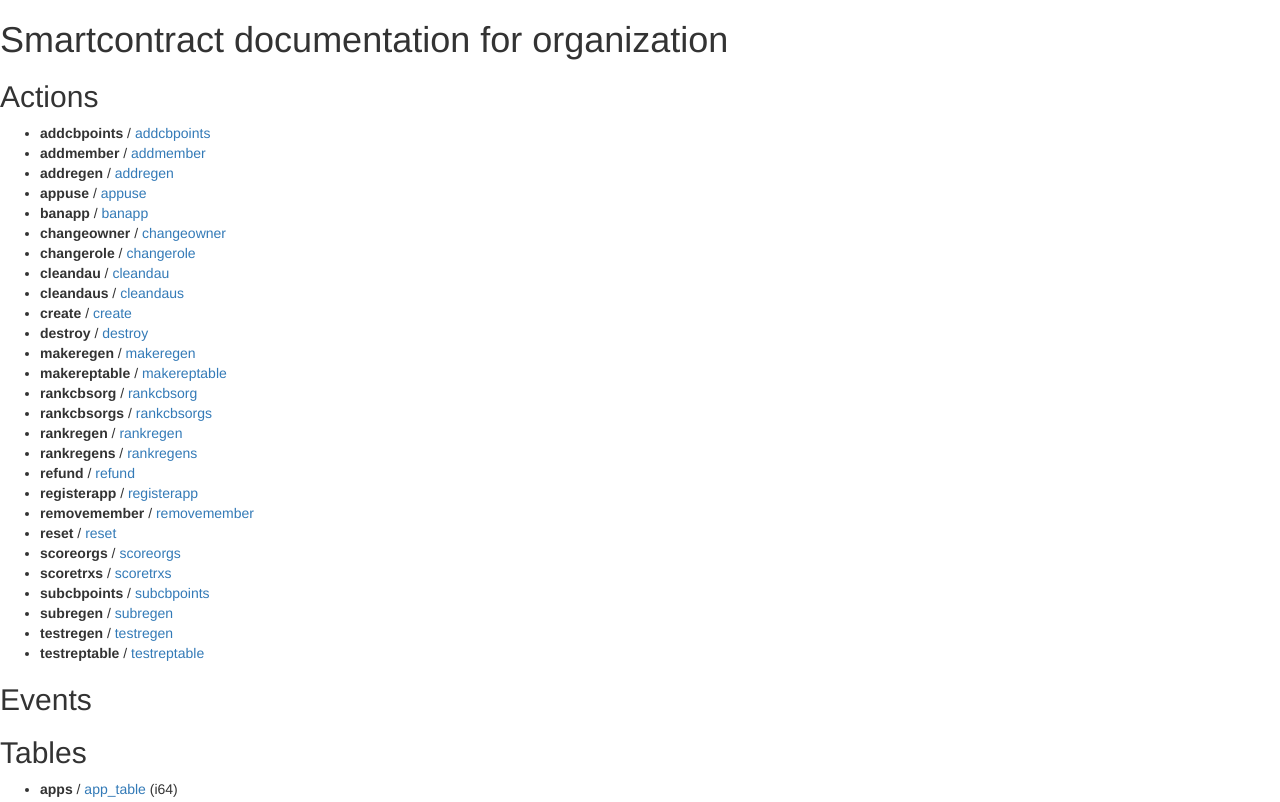
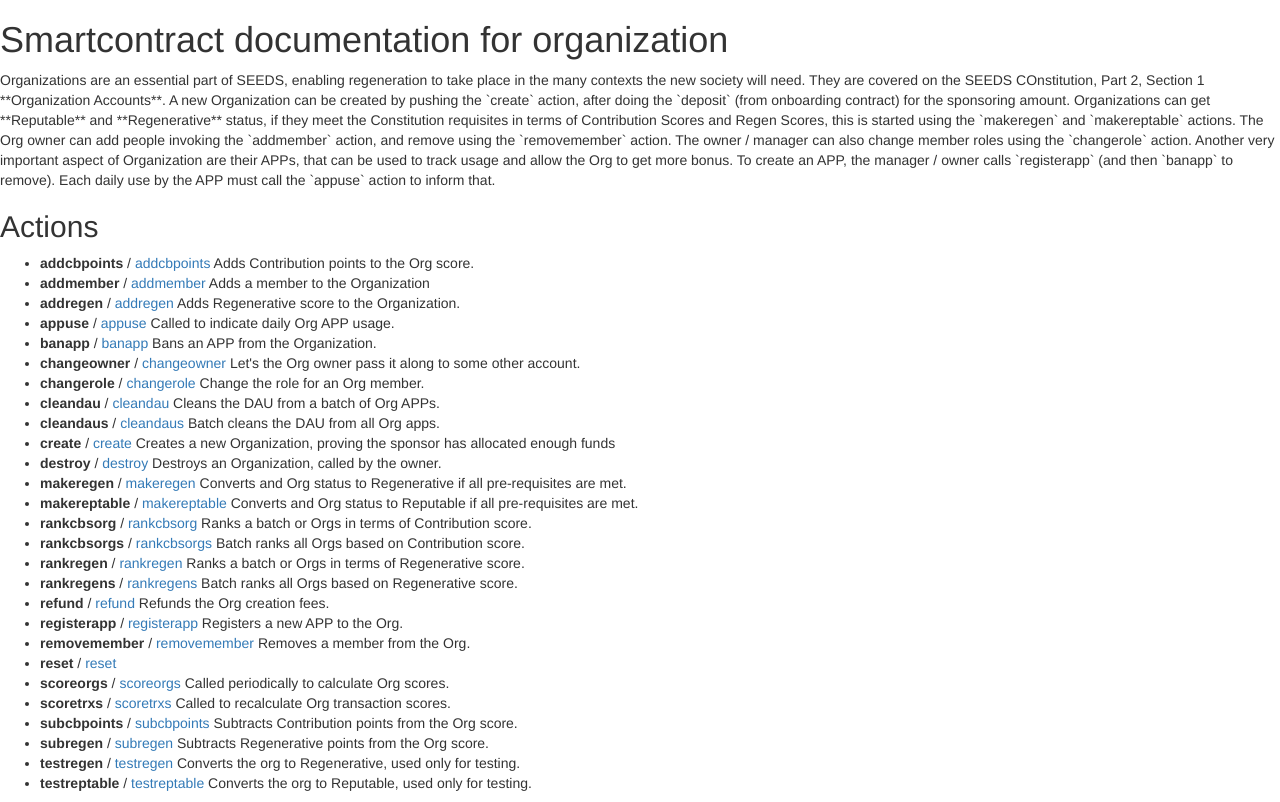
Before and after one commit to JoinSEEDS/seeds-smart-contracts, a website: page docs/organization.html in a window 1280 px wide. Shown: the top 802 px of the page. Drawn offline with nearby package versions, Linux system fonts and the light colour scheme; a script that the page names is missing.

Commit message:
Documented Bioregions, Onboarding and Organizations

```diff
--- a/docs/organization.html
+++ b/docs/organization.html
@@ -25,36 +25,57 @@
 
 </head><body>
   <div id="target"><h1>Smartcontract documentation for organization</h1>
-<p><comment type="main"></comment></p>
+<p><comment type="main">
+Organizations are an essential part of SEEDS, enabling regeneration to take place in the many contexts the new society will need.
+
+They are covered on the SEEDS COnstitution, Part 2, Section 1 **Organization Accounts**.
+
+A new Organization can be created by pushing the `create` action, after doing the `deposit` (from onboarding contract) for the sponsoring amount.
+
+Organizations can get **Reputable** and **Regenerative** status, if they meet the Constitution requisites in terms of
+Contribution Scores and Regen Scores, this is started using the `makeregen` and `makereptable` actions.
+
+The Org owner can add people invoking the `addmember` action, and remove using the `removemember` action.
+
+The owner / manager can also change member roles using the `changerole` action.
+
+Another very important aspect of Organization are their APPs, that can be used to track usage and allow the Org to get more bonus.
+
+To create an APP, the manager / owner calls `registerapp` (and then `banapp` to remove).
+Each daily use by the APP must call the `appuse` action to inform that.
+
+
+
+</comment></p>
 <h2>Actions</h2>
 <ul>
-<li><strong>addcbpoints</strong> / <a href="#addcbpoints">addcbpoints</a> <comment type="action" name="addcbpoints"></comment></li>
-<li><strong>addmember</strong> / <a href="#addmember">addmember</a> <comment type="action" name="addmember"></comment></li>
-<li><strong>addregen</strong> / <a href="#addregen">addregen</a> <comment type="action" name="addregen"></comment></li>
-<li><strong>appuse</strong> / <a href="#appuse">appuse</a> <comment type="action" name="appuse"></comment></li>
-<li><strong>banapp</strong> / <a href="#banapp">banapp</a> <comment type="action" name="banapp"></comment></li>
-<li><strong>changeowner</strong> / <a href="#changeowner">changeowner</a> <comment type="action" name="changeowner"></comment></li>
-<li><strong>changerole</strong> / <a href="#changerole">changerole</a> <comment type="action" name="changerole"></comment></li>
-<li><strong>cleandau</strong> / <a href="#cleandau">cleandau</a> <comment type="action" name="cleandau"></comment></li>
-<li><strong>cleandaus</strong> / <a href="#cleandaus">cleandaus</a> <comment type="action" name="cleandaus"></comment></li>
-<li><strong>create</strong> / <a href="#create">create</a> <comment type="action" name="create"></comment></li>
-<li><strong>destroy</strong> / <a href="#destroy">destroy</a> <comment type="action" name="destroy"></comment></li>
-<li><strong>makeregen</strong> / <a href="#makeregen">makeregen</a> <comment type="action" name="makeregen"></comment></li>
-<li><strong>makereptable</strong> / <a href="#makereptable">makereptable</a> <comment type="action" name="makereptable"></comment></li>
-<li><strong>rankcbsorg</strong> / <a href="#rankcbsorg">rankcbsorg</a> <comment type="action" name="rankcbsorg"></comment></li>
-<li><strong>rankcbsorgs</strong> / <a href="#rankcbsorgs">rankcbsorgs</a> <comment type="action" name="rankcbsorgs"></comment></li>
-<li><strong>rankregen</strong> / <a href="#rankregen">rankregen</a> <comment type="action" name="rankregen"></comment></li>
-<li><strong>rankregens</strong> / <a href="#rankregens">rankregens</a> <comment type="action" name="rankregens"></comment></li>
-<li><strong>refund</strong> / <a href="#refund">refund</a> <comment type="action" name="refund"></comment></li>
-<li><strong>registerapp</strong> / <a href="#registerapp">registerapp</a> <comment type="action" name="registerapp"></comment></li>
-<li><strong>removemember</strong> / <a href="#removemember">removemember</a> <comment type="action" name="removemember"></comment></li>
+<li><strong>addcbpoints</strong> / <a href="#addcbpoints">addcbpoints</a> <comment type="action" name="addcbpoints">Adds Contribution points to the Org score.</comment></li>
+<li><strong>addmember</strong> / <a href="#addmember">addmember</a> <comment type="action" name="addmember">Adds a member to the Organization</comment></li>
+<li><strong>addregen</strong> / <a href="#addregen">addregen</a> <comment type="action" name="addregen">Adds Regenerative score to the Organization.</comment></li>
+<li><strong>appuse</strong> / <a href="#appuse">appuse</a> <comment type="action" name="appuse">Called to indicate daily Org APP usage.</comment></li>
+<li><strong>banapp</strong> / <a href="#banapp">banapp</a> <comment type="action" name="banapp">Bans an APP from the Organization.</comment></li>
+<li><strong>changeowner</strong> / <a href="#changeowner">changeowner</a> <comment type="action" name="changeowner">Let's the Org owner pass it along to some other account.</comment></li>
+<li><strong>changerole</strong> / <a href="#changerole">changerole</a> <comment type="action" name="changerole">Change the role for an Org member.</comment></li>
+<li><strong>cleandau</strong> / <a href="#cleandau">cleandau</a> <comment type="action" name="cleandau"></comment>Cleans the DAU from a batch of Org APPs.</li>
+<li><strong>cleandaus</strong> / <a href="#cleandaus">cleandaus</a> <comment type="action" name="cleandaus">Batch cleans the DAU from all Org apps.</comment></li>
+<li><strong>create</strong> / <a href="#create">create</a> <comment type="action" name="create">Creates a new Organization, proving the sponsor has allocated enough funds</comment></li>
+<li><strong>destroy</strong> / <a href="#destroy">destroy</a> <comment type="action" name="destroy">Destroys an Organization, called by the owner.</comment></li>
+<li><strong>makeregen</strong> / <a href="#makeregen">makeregen</a> <comment type="action" name="makeregen">Converts and Org status to Regenerative if all pre-requisites are met.</comment></li>
+<li><strong>makereptable</strong> / <a href="#makereptable">makereptable</a> <comment type="action" name="makereptable">Converts and Org status to Reputable if all pre-requisites are met.</comment></li>
+<li><strong>rankcbsorg</strong> / <a href="#rankcbsorg">rankcbsorg</a> <comment type="action" name="rankcbsorg">Ranks a batch or Orgs in terms of Contribution score.</comment></li>
+<li><strong>rankcbsorgs</strong> / <a href="#rankcbsorgs">rankcbsorgs</a> <comment type="action" name="rankcbsorgs">Batch ranks all Orgs based on Contribution score.</comment></li>
+<li><strong>rankregen</strong> / <a href="#rankregen">rankregen</a> <comment type="action" name="rankregen">Ranks a batch or Orgs in terms of Regenerative score.</comment></li>
+<li><strong>rankregens</strong> / <a href="#rankregens">rankregens</a> <comment type="action" name="rankregens">Batch ranks all Orgs based on Regenerative score.</comment></li>
+<li><strong>refund</strong> / <a href="#refund">refund</a> <comment type="action" name="refund">Refunds the Org creation fees.</comment></li>
+<li><strong>registerapp</strong> / <a href="#registerapp">registerapp</a> <comment type="action" name="registerapp">Registers a new APP to the Org.</comment></li>
+<li><strong>removemember</strong> / <a href="#removemember">removemember</a> <comment type="action" name="removemember">Removes a member from the Org.</comment></li>
 <li><strong>reset</strong> / <a href="#reset">reset</a> <comment type="action" name="reset"></comment></li>
-<li><strong>scoreorgs</strong> / <a href="#scoreorgs">scoreorgs</a> <comment type="action" name="scoreorgs"></comment></li>
-<li><strong>scoretrxs</strong> / <a href="#scoretrxs">scoretrxs</a> <comment type="action" name="scoretrxs"></comment></li>
-<li><strong>subcbpoints</strong> / <a href="#subcbpoints">subcbpoints</a> <comment type="action" name="subcbpoints"></comment></li>
-<li><strong>subregen</strong> / <a href="#subregen">subregen</a> <comment type="action" name="subregen"></comment></li>
-<li><strong>testregen</strong> / <a href="#testregen">testregen</a> <comment type="action" name="testregen"></comment></li>
-<li><strong>testreptable</strong> / <a href="#testreptable">testreptable</a> <comment type="action" name="testreptable"></comment></li>
+<li><strong>scoreorgs</strong> / <a href="#scoreorgs">scoreorgs</a> <comment type="action" name="scoreorgs">Called periodically to calculate Org scores.</comment></li>
+<li><strong>scoretrxs</strong> / <a href="#scoretrxs">scoretrxs</a> <comment type="action" name="scoretrxs">Called to recalculate Org transaction scores.</comment></li>
+<li><strong>subcbpoints</strong> / <a href="#subcbpoints">subcbpoints</a> <comment type="action" name="subcbpoints">Subtracts Contribution points from the Org score.</comment></li>
+<li><strong>subregen</strong> / <a href="#subregen">subregen</a> <comment type="action" name="subregen">Subtracts Regenerative points from the Org score.</comment></li>
+<li><strong>testregen</strong> / <a href="#testregen">testregen</a> <comment type="action" name="testregen">Converts the org to Regenerative, used only for testing.</comment></li>
+<li><strong>testreptable</strong> / <a href="#testreptable">testreptable</a> <comment type="action" name="testreptable">Converts the org to Reputable, used only for testing.</comment></li>
 </ul>
 <h2>Events</h2>
 <h2>Tables</h2>
```
Also changed, not shown: docs/bioregion.html (+27 -16 lines), docs/onboarding.html (+13 -12 lines).
